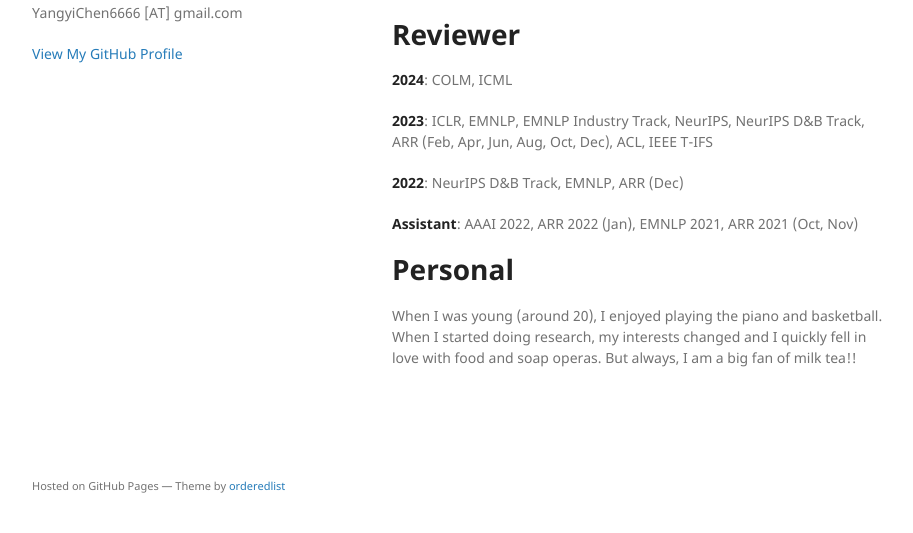
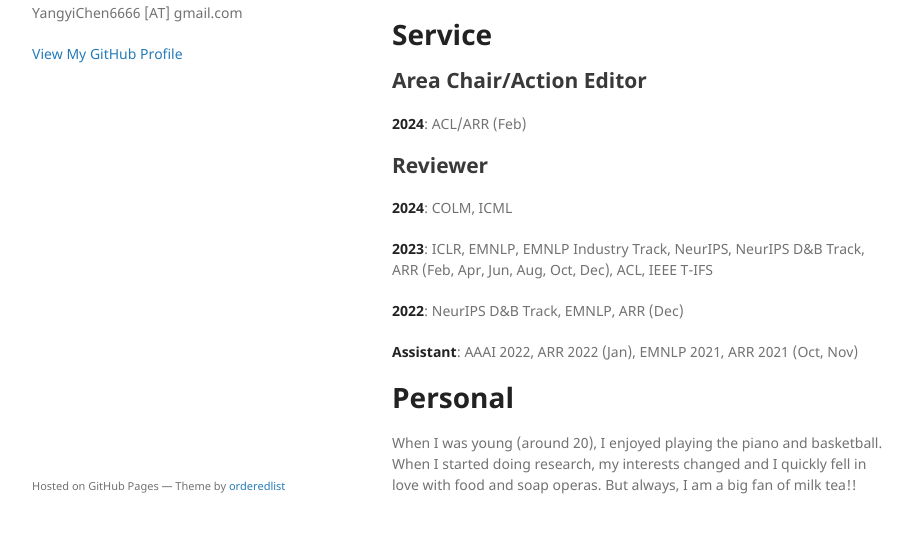
Before and after one commit to Yangyi-Chen/yangyi-chen.github.io, a Jekyll site: the page built from index.md, in a window 1280 px wide and 900 px high, scrolled down 1670 px, cut to the strip 335-868 px from the top of the window. Shown: the whole strip, without its empty margins (178-1091 px from the left). Built offline with Jekyll 4.4.1, drawn with Linux system fonts in a browser that asks for light colours.

Commit message:
Update index.md

```diff
--- a/index.md
+++ b/index.md
@@ -72,7 +72,11 @@ I'm excited about the discussion and collaboration! Feel free to drop me an emai
 # Experience
 - SRI International@New Jersey, Research Intern; May-Aug 2023; Hosted by Dr. [Karan Sikka](https://www.ksikka.com/), Dr. [Michael Cogswell](http://mcogswell.io/), and Dr. [Ajay Divakaran](https://www.sri.com/bios/ajay-divakaran/).
 
-# Reviewer
+# Service
+## Area Chair/Action Editor
+**2024**: ACL/ARR (Feb)
+
+## Reviewer
 **2024**: COLM, ICML
 
 **2023**: ICLR, EMNLP, EMNLP Industry Track, NeurIPS, NeurIPS D&B Track, ARR (Feb, Apr, Jun, Aug, Oct, Dec), ACL, IEEE T-IFS
```
